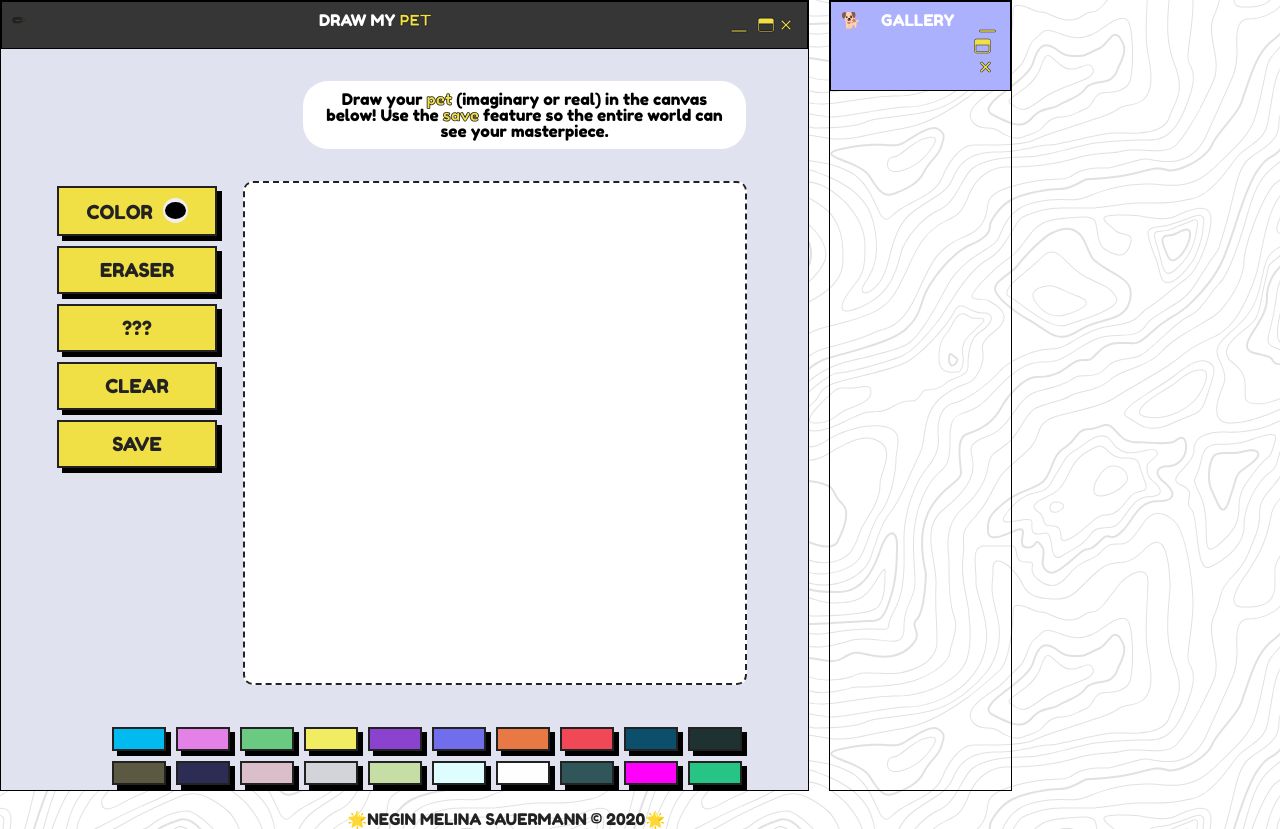
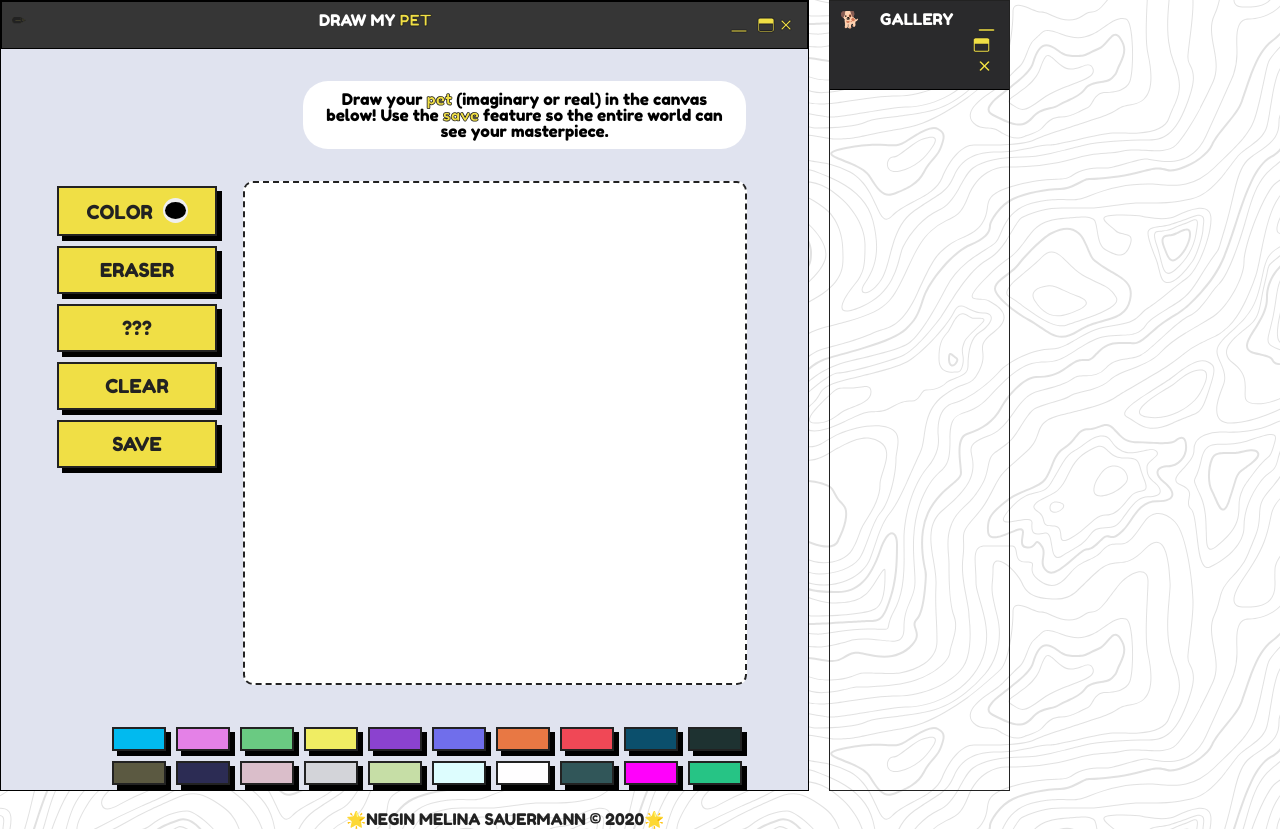
Before and after one commit to nuggetsnegin/drawpetv2, a Vue app: page / in a window 1280 px wide. Built offline with nearby package versions, Linux system fonts and the light colour scheme; no server answers.

Commit message:
changed gallery header color

```diff
--- a/src/components/Gallery.vue
+++ b/src/components/Gallery.vue
@@ -49,14 +49,14 @@ export default {
 
 <style>
 .gallery{
-  border: 1px solid black;
+  border: 1px solid
 }
 
 .gallery-header{
-  border: 1px solid black;
+  border-bottom: 1px solid black;
   display: flex;
   justify-content: space-between;
-  background: rgb(172, 177, 253);
+  background: rgb(42, 42, 44);
   margin-bottom: 1rem;
 }
 
```
